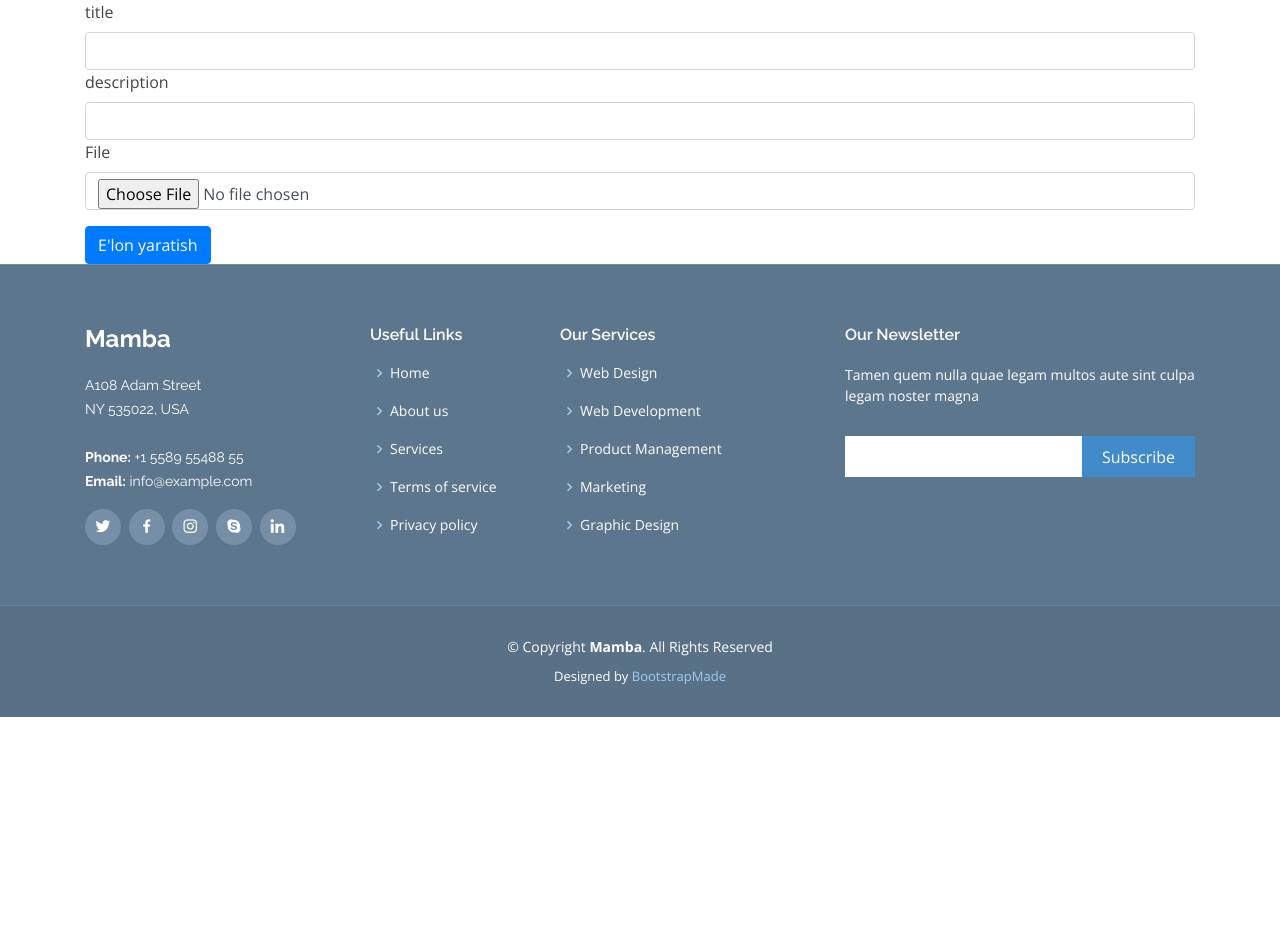
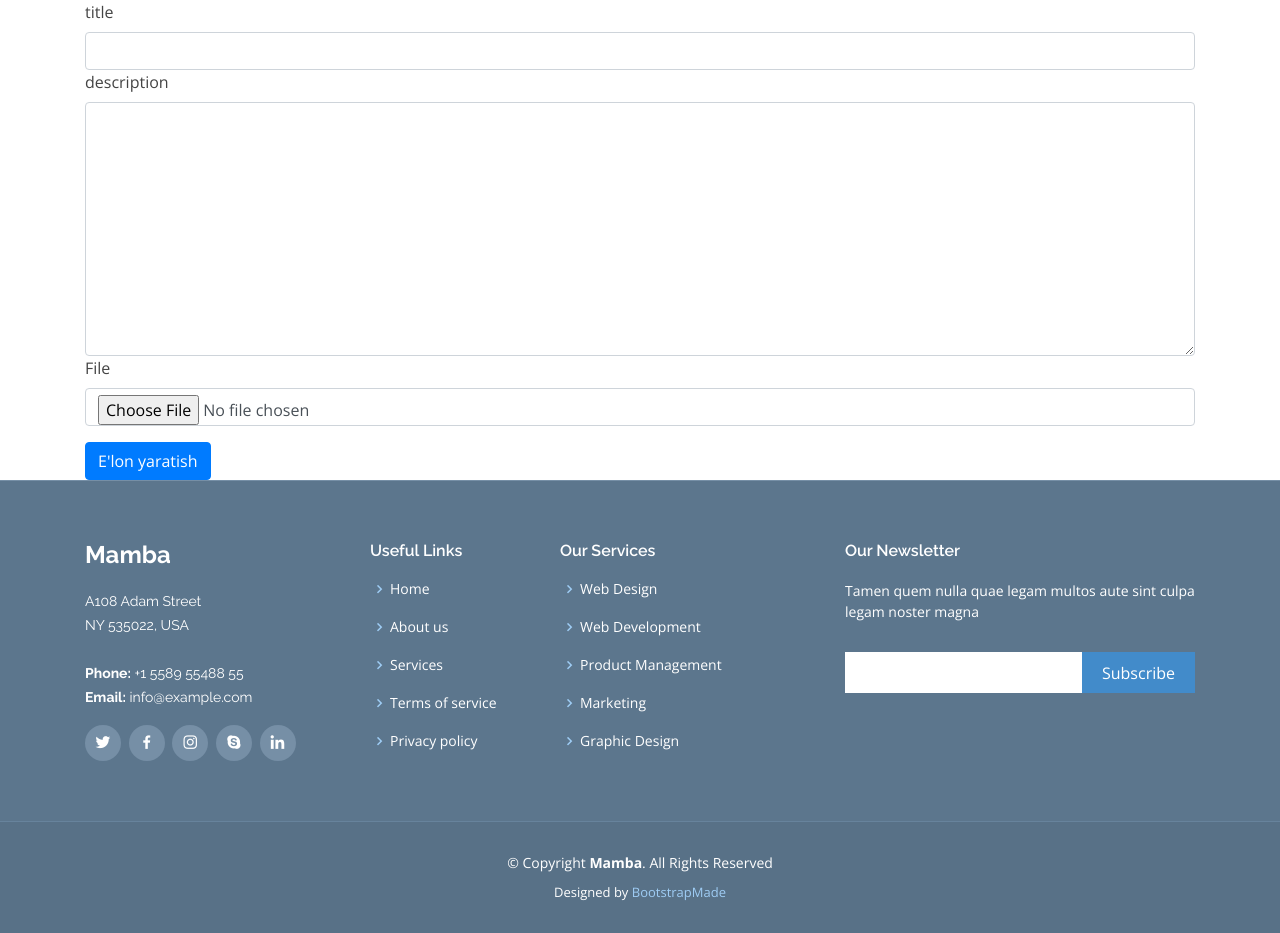
Before and after one commit to RavshanjonA/startup, a Django app: template templates/announcement.html in a window 1280 px wide. Shown: the part 113-1046 px from the top of the page. Before the commit the page ends 830 px from the top, so only its background shows below. Run offline with Django 3.2, Linux system fonts and the light colour scheme; the template is opened without the code that fills it: values that come from a table or form of the project are taken from there, others are empty; some libraries are stand-ins or nearby versions.

Commit message:
template kamchiligi to`g`rilandi

```diff
--- a/templates/announcement.html
+++ b/templates/announcement.html
@@ -1,52 +1,24 @@
 {% extends 'base.html' %}
 {% load static %}
-{% block title %}  Announcement page  {% endblock %}
+{% block title %} Announcement page {% endblock %}
 {% block body %}
 
 <div class="container">
- <form action="{% url 'announcement' %}" method="post" enctype="multipart/form-data">
-        <form  method="POST" class="form-group" enctype="multipart/form-data">
-                {% csrf_token %}
-                <div class="row">
-                    <div class="col-12 form-group" id="left">
+        <form action="{% url 'announcement' %}" method="POST" enctype="multipart/form-data">
+        {% csrf_token %}
+        <div class="row">
+                <div class="col-12 form-group" id="left">
                         <label for="title">title</label>
-                        <input type="text" class="form-control" name="title" id="title">
+                        <input type="text" class="form-control" name="title" id="title" required>
                         <label for="description">description</label>
-                        <input type="textare" class="form-control" name="description" id="description" required>
+                        <textarea class="form-control" name="description" id="description" required cols="30" rows="10"></textarea>
 
-                        <label for="file" >File</label>
-                        <input type="file" class="form-control "  name="file" id="file" required>
+                        <label for="file">File</label>
+                        <input type="file" class="form-control " name="file" id="file" required>
+                </div>
+        </div>
+        <button type="submit" class="btn btn-primary" style="font-size: medium;">E'lon yaratish</button>
+        </form>
 
-                    </div>
-                </div>
-
-
-            <button type="submit" class="btn btn-primary"   style="font-size: medium;">E'lon yaratish</button>
-
-            </form>
-
-
-
-        <!--
-            {% csrf_token %}
-            <div class='form-group'>
-                <p>Title:</p>
-                {{form.title}}<br>
-                <p>Description:</p>
-                {{form.description}}<br>
-                <label class="form-label" for="customFile">File tanlang:</label>
------------------------
-                {{form.title}}
-                {{form.description}}
-                <div class="form-control">
-                        {{form.file}}
-                        <label for="file">
-
-                        </label>
-                </div>
-                <input type="submit" class=" btn btn-primary" value="saqlash">
-                </div> -->
-
-        </form>
 </div>
 {% endblock %}
```
Also changed, not shown: 1 other file.
